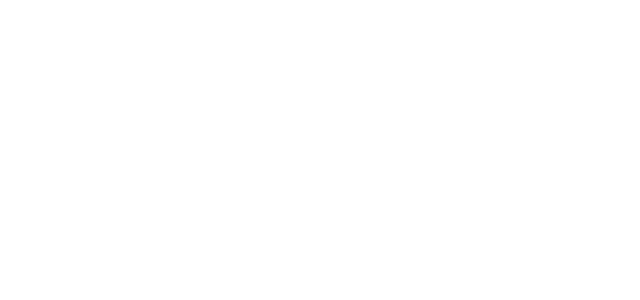
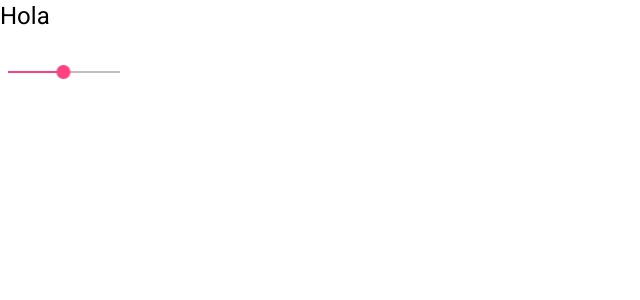
Before and after one commit to marped22daw/GP2-PobresaMundial, an Angular app in the folder GP2-PedemonteSanzTorres/: page / in a window 1280 px wide. Shown: the top 300 px of the page, without its empty margins (0-640 px from the left). Built offline with nearby package versions, Linux system fonts and the light colour scheme.

Commit message:
adicio material design module

```diff
--- a/GP2-PedemonteSanzTorres/angular.json
+++ b/GP2-PedemonteSanzTorres/angular.json
@@ -23,6 +23,7 @@
               "src/assets"
             ],
             "styles": [
+              "./node_modules/@angular/material/prebuilt-themes/indigo-pink.css",
               "src/styles.css"
             ],
             "scripts": []
@@ -90,6 +91,7 @@
               "src/assets"
             ],
             "styles": [
+              "./node_modules/@angular/material/prebuilt-themes/indigo-pink.css",
               "src/styles.css"
             ],
             "scripts": []
--- a/GP2-PedemonteSanzTorres/package.json
+++ b/GP2-PedemonteSanzTorres/package.json
@@ -11,10 +11,12 @@
   "private": true,
   "dependencies": {
     "@angular/animations": "^14.2.0",
+    "@angular/cdk": "^14.2.6",
     "@angular/common": "^14.2.0",
     "@angular/compiler": "^14.2.0",
     "@angular/core": "^14.2.0",
     "@angular/forms": "^14.2.0",
+    "@angular/material": "^14.2.6",
     "@angular/platform-browser": "^14.2.0",
     "@angular/platform-browser-dynamic": "^14.2.0",
     "@angular/router": "^14.2.0",
--- a/GP2-PedemonteSanzTorres/src/app/app.component.html
+++ b/GP2-PedemonteSanzTorres/src/app/app.component.html
@@ -8,6 +8,7 @@
   <title>World Data</title>
 </head>
 <body>
-
+  <h1>Hola</h1>
+  <mat-slider min="1" max="100" step="1" value="50"></mat-slider>
 </body>
 </html>
--- a/GP2-PedemonteSanzTorres/src/app/app.module.ts
+++ b/GP2-PedemonteSanzTorres/src/app/app.module.ts
@@ -1,5 +1,6 @@
 import { NgModule } from '@angular/core';
 import { BrowserModule } from '@angular/platform-browser';
+import { MatSliderModule } from '@angular/material/slider';
 
 import { AppRoutingModule } from './app-routing.module';
 import { AppComponent } from './app.component';
@@ -10,7 +11,8 @@
   ],
   imports: [
     BrowserModule,
-    AppRoutingModule
+    AppRoutingModule,
+    MatSliderModule
   ],
   providers: [],
   bootstrap: [AppComponent]
--- a/GP2-PedemonteSanzTorres/src/index.html
+++ b/GP2-PedemonteSanzTorres/src/index.html
@@ -6,8 +6,11 @@
   <base href="/">
   <meta name="viewport" content="width=device-width, initial-scale=1">
   <link rel="icon" type="image/x-icon" href="favicon.ico">
+  <link rel="preconnect" href="https://fonts.gstatic.com">
+  <link href="https://fonts.googleapis.com/css2?family=Roboto:wght@300;400;500&display=swap" rel="stylesheet">
+  <link href="https://fonts.googleapis.com/icon?family=Material+Icons" rel="stylesheet">
 </head>
-<body>
+<body class="mat-typography">
   <app-root></app-root>
 </body>
 </html>
--- a/GP2-PedemonteSanzTorres/src/styles.css
+++ b/GP2-PedemonteSanzTorres/src/styles.css
@@ -1 +1,4 @@
 /* You can add global styles to this file, and also import other style files */
+
+html, body { height: 100%; }
+body { margin: 0; font-family: Roboto, "Helvetica Neue", sans-serif; }
```
Also changed, not shown: 1 other file (tests, documents, lock files or other folders).
